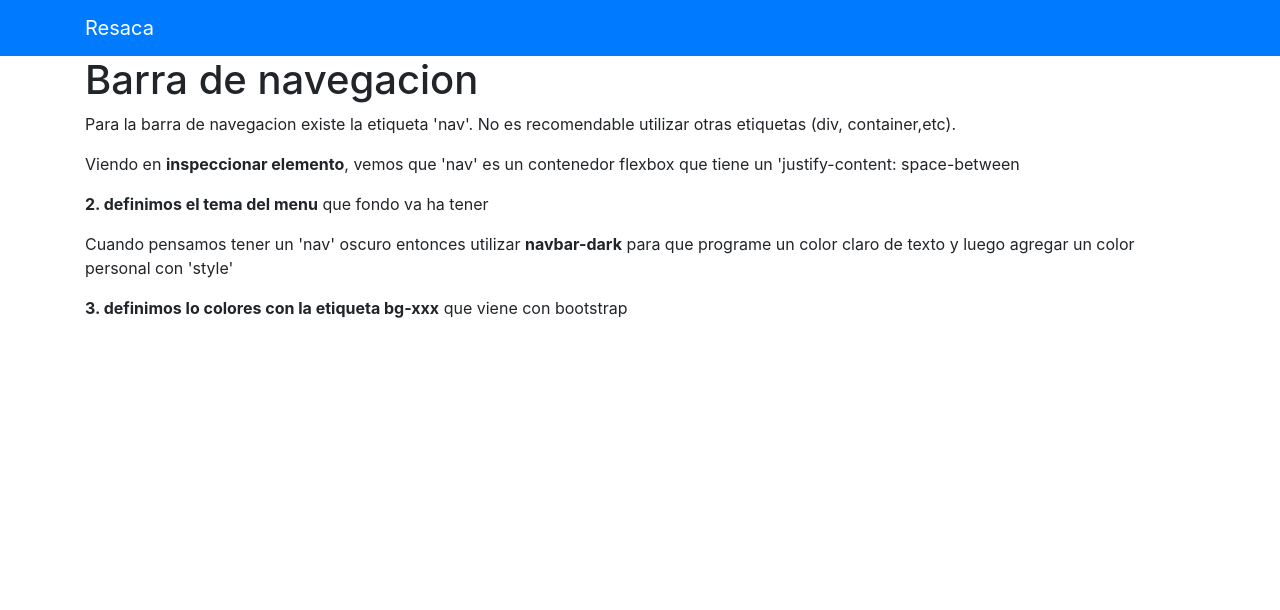
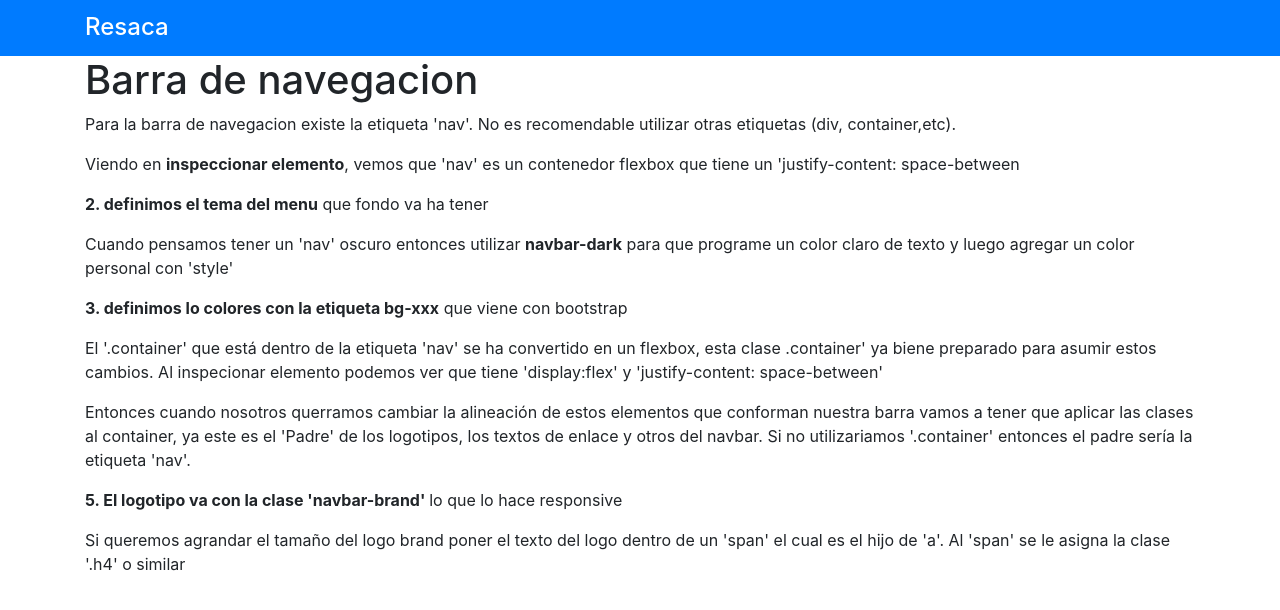
Before and after one commit to renesalen/componentes-bs4.5, a plain HTML site: page index.html in a window 1280 px wide. Drawn offline with nearby package versions, Linux system fonts and the light colour scheme.

Commit message:
agrandando logo texto de navbar

```diff
--- a/index.html
+++ b/index.html
@@ -13,7 +13,7 @@
   <body>
     <nav class="navbar navbar-dark bg-primary">
         <div class="container">
-            <a href="#" class="navbar-brand">Resaca</a>
+            <a href="#" class="navbar-brand"><span class="h4">Resaca</span></a>
         </div>
     </nav>
     <div class="container">
@@ -23,6 +23,11 @@
         <p><strong>2. definimos el tema del menu</strong> que fondo va ha tener</p>
         <p>Cuando pensamos tener un 'nav' oscuro entonces utilizar <strong>navbar-dark</strong> para que programe un color claro de texto y luego agregar un color personal con 'style'</p>
         <p><strong>3. definimos lo colores con la etiqueta bg-xxx</strong> que viene con bootstrap</p>
+        <p>El '.container' que está dentro de la etiqueta 'nav' se ha convertido en un flexbox, esta clase .container' ya biene preparado para asumir estos cambios. Al inspecionar elemento podemos ver que tiene 'display:flex' y 'justify-content: space-between'</p>
+        <p>Entonces cuando nosotros querramos cambiar la alineación de estos elementos que conforman nuestra barra vamos a tener que aplicar las clases al container, ya este es el 'Padre' de los logotipos, los textos de enlace y otros del navbar. Si no utilizariamos '.container' entonces el padre sería la etiqueta 'nav'.</p>
+        <p><strong>5. El logotipo va con la clase 'navbar-brand' </strong>lo que lo hace responsive</p>
+        <p>Si queremos agrandar el tamaño del logo brand poner el texto del logo dentro de un 'span' el cual es el hijo de 'a'. Al 'span' se le asigna la clase '.h4' o similar</p>
+
     </div>
 
     <!-- Optional JavaScript -->
```
